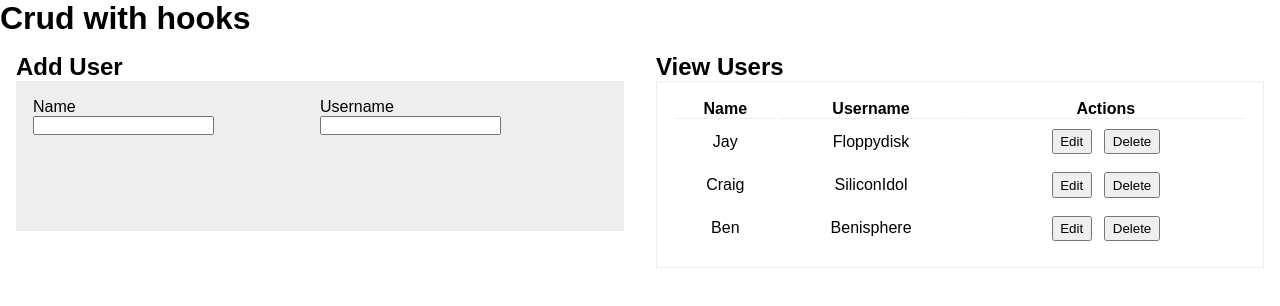
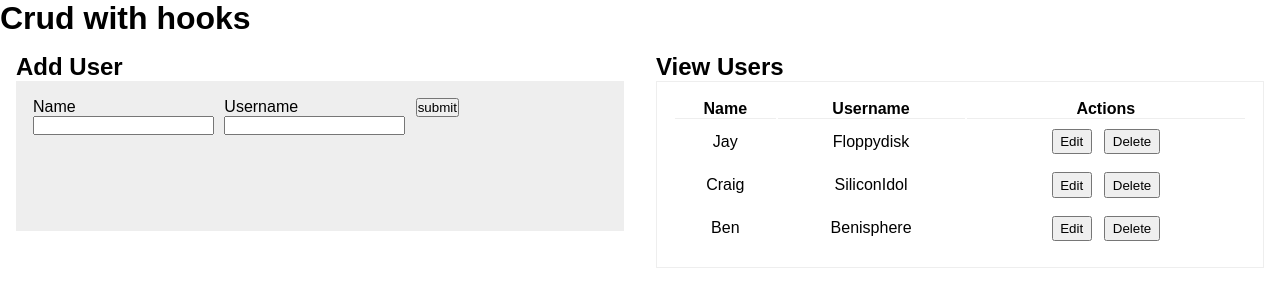
Before and after one commit to mmdw1976/crud-user-app, a React (Create React App) app: page / in a window 1280 px wide. Shown: the top 306 px of the page. Built offline with nearby package versions, Linux system fonts and the light colour scheme.

Commit message:
modified App.js and UserForm.js to setup addUser

```diff
--- a/src/App.js
+++ b/src/App.js
@@ -24,13 +24,20 @@ function App() {
 
   const [users, setUsers] = useState(userData);
 
+  const addUser = user => {
+    // because the id is counting on the previous state you must make use of prevState manner to avoid unexpected behaviour
+    setUsers((prevState) => {
+      return [...prevState, {...user, id: prevState.length + 1}];
+    })
+  }
+
   return (
     <div className="container">
       <h1>Crud with hooks</h1>
       <div className="flex-row">
         <div className="flex-large">
           <h2>Add User</h2>
-          <UserForm />
+          <UserForm addUser={addUser} />
         </div>
         <div className="flex-large">
           <h2>View Users</h2>
--- a/src/components/tables/UserForm.js
+++ b/src/components/tables/UserForm.js
@@ -1,23 +1,39 @@
 import React, {useState} from 'react'
 
-const UserForm = () => {
-    const [name, setName] = useState('');
-    const [username, setUsername] = useState('')
+const UserForm = (props) => {
+    const initialFormState = {id: null, name: '', username: ''};
 
-    const submitHandler = () => {
-        console.log({name, username})
+    const [user, setUser] = useState(initialFormState);
+
+    const handleInputChange = (e) => {
+        const {name, value} = e.target;
+
+        setUser(
+            {...user, [name]: value}
+        )
+    }
+
+    const submitHandler = (e) => {
+        console.log('from form');
+        console.log(user)
+        e.preventDefault();
+        props.addUser(user);
     }
     return (
         <form onSubmit={submitHandler}>
             <div>
                 <label htmlFor="name">Name</label>
                 <br />
-                <input type="text" name="name" id="name" />
+                <input type="text" name="name" id="name" value={user.name} onChange={handleInputChange} />
             </div>
             <div>
                 <label htmlFor="username">Username</label>
                 <br />
-                <input type="text" name="username" id="username" />
+                <input type="text" name="username" id="username" value={user.username} onChange={handleInputChange} />
+            </div>
+            <br />
+            <div>
+                <button>submit</button>
             </div>
         </form>
      );
```
